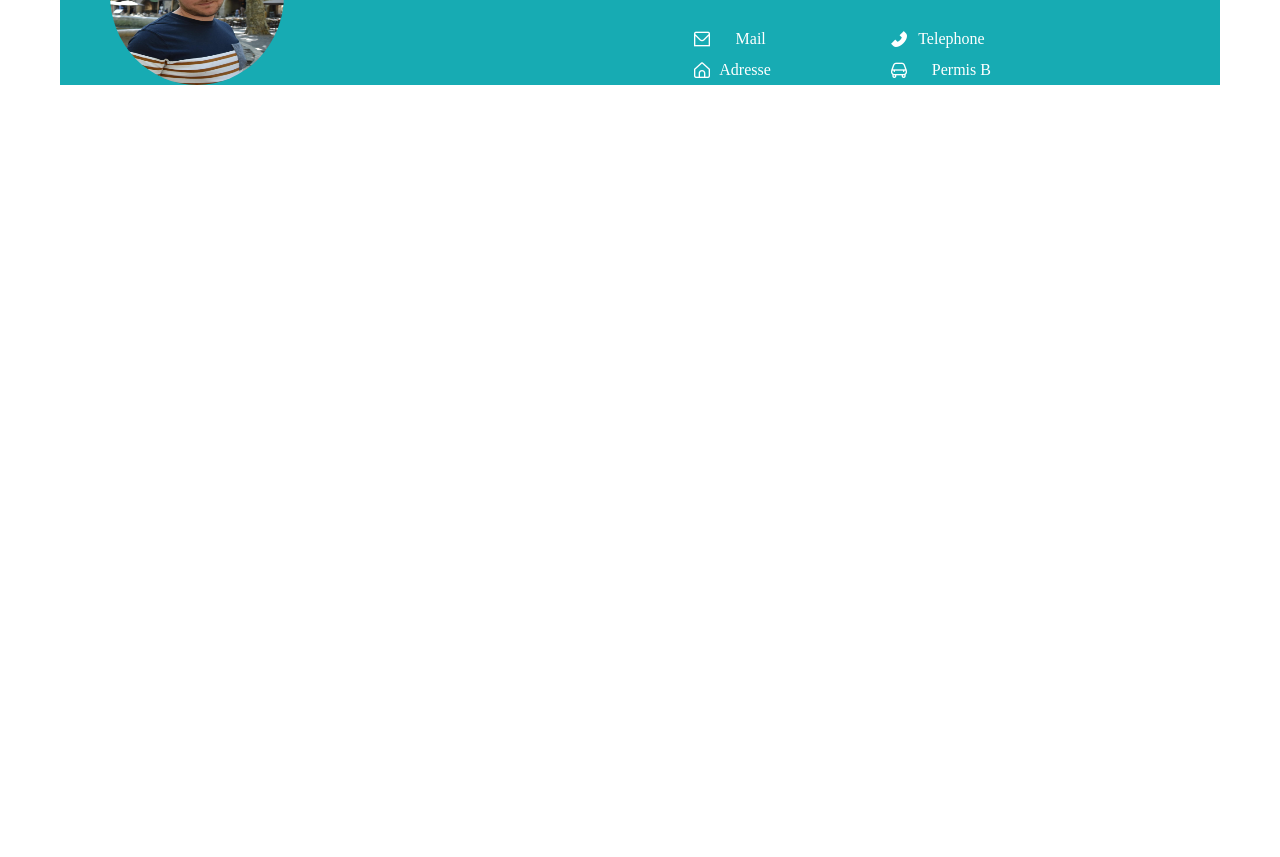
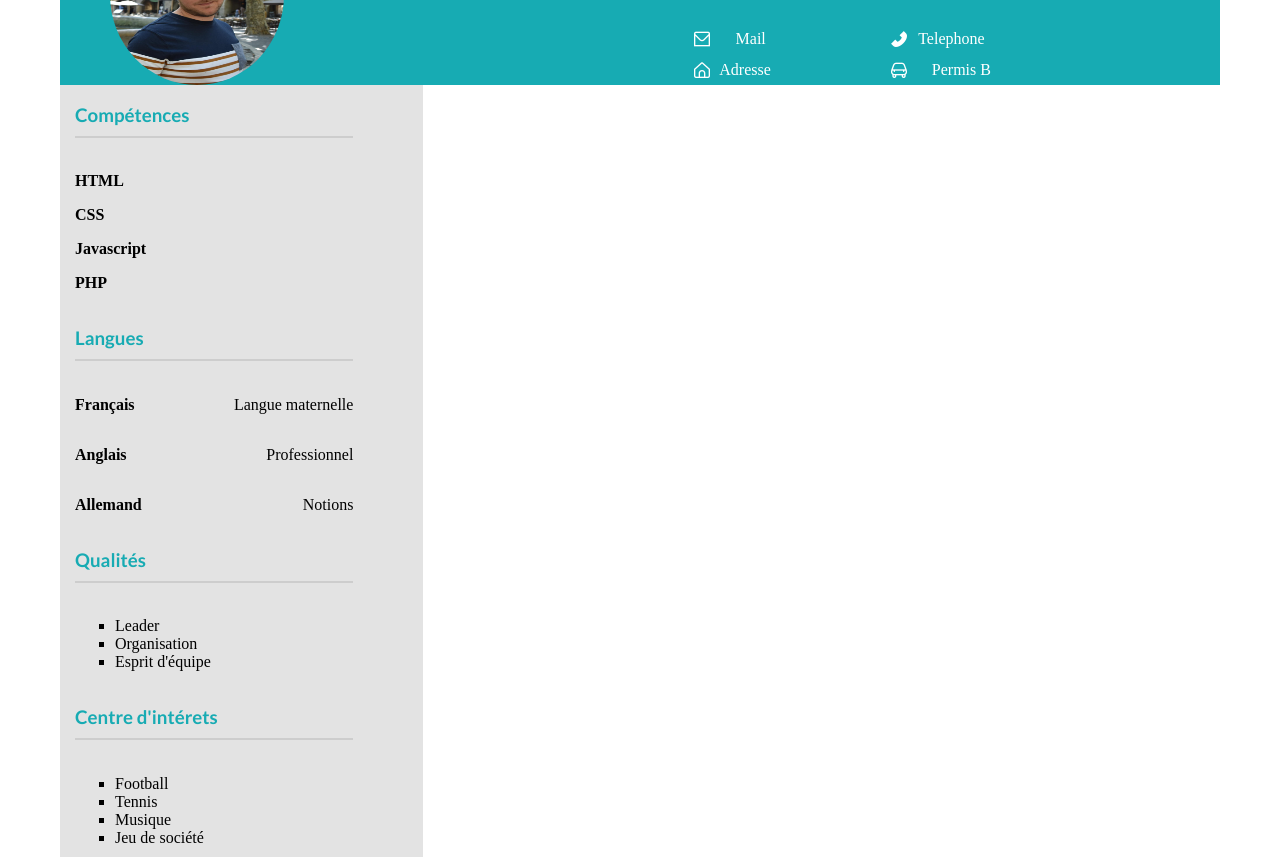
Before and after one commit to cochearno/CV, a plain HTML site: page index.html in a window 1280 px wide. Shown: the part 95-952 px from the top of the page. Drawn offline with Linux system fonts and the light colour scheme; a web font is replaced by a local one.

Commit message:
add main bloc1

```diff
--- a/index.html
+++ b/index.html
@@ -20,3 +20,39 @@
        </div>
        </section>
 </header>
+<main>
+    <section class="bloc1">
+        <h3>Compétences</h3>
+        <div class="competence">
+            <p>HTML</p>
+            <p>CSS</p>
+            <p>Javascript</p>
+            <p>PHP</p>
+        </div>
+        <h3>Langues</h3>
+        <div class="langue">
+            <p class="lang1">Français</p>
+            <p class="lang2">Langue maternelle</p>
+            <p class="lang3">Anglais</p>
+            <p class="lang4">Professionnel</p>
+            <p class="lang5">Allemand</p>
+            <p class="lang6">Notions</p>
+        </div>
+        <h3>Qualités</h3>
+        <div class="qualite">
+        <ul>
+            <li>Leader</li>
+            <li>Organisation</li>
+            <li>Esprit d'équipe</li>
+        </ul>
+        </div>
+        <h3>Centre d'intérets</h3>
+        <div class="interet">
+        <ul>
+            <li>Football</li>
+            <li>Tennis</li>
+            <li>Musique</li>
+            <li>Jeu de société</li>
+        </ul>
+        </div>
+    </section>
```
